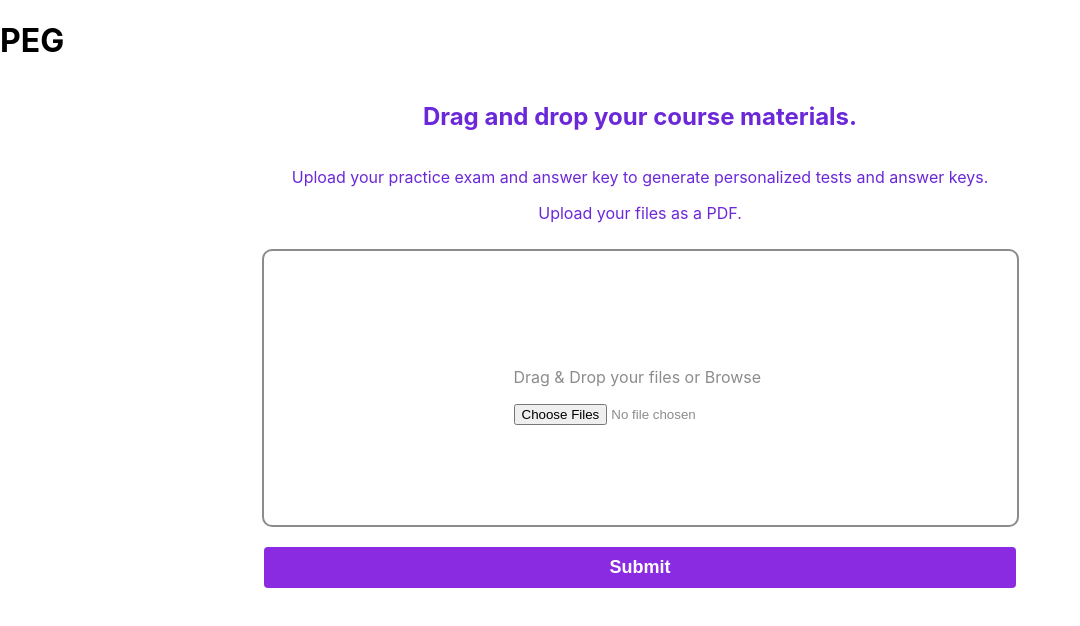
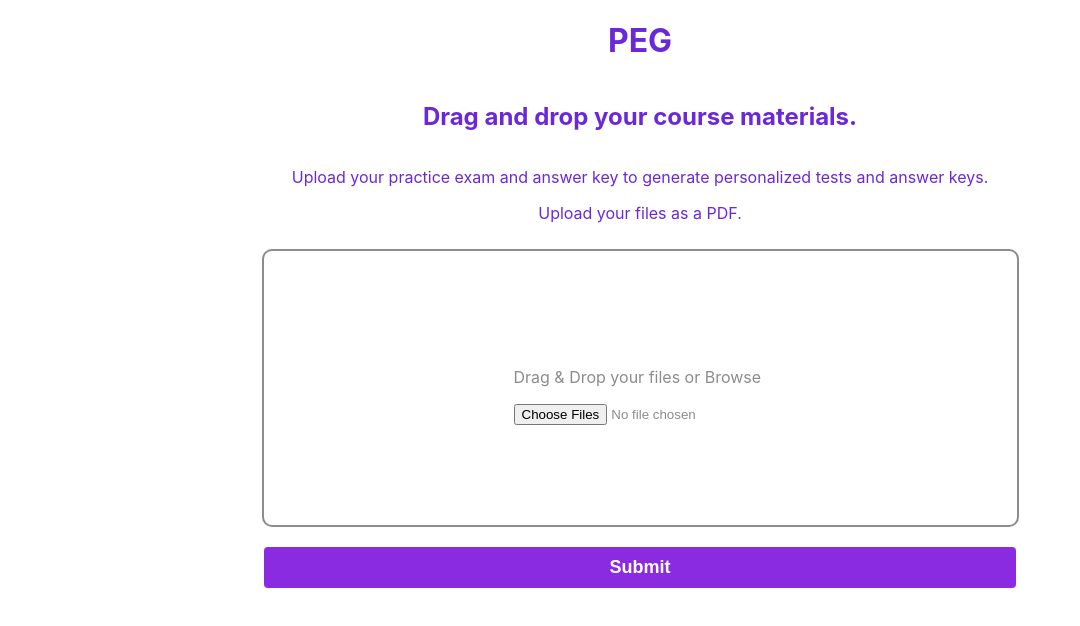
Before and after one commit to kcdevdes/Peg, a React (Create React App) app in the folder frontend/: page / in a window 1280 px wide. Shown: the top 626 px of the page, without its empty margins (0-1080 px from the left). Built offline with nearby package versions, Linux system fonts and the light colour scheme.

Commit message:
doc: update markdowns

```diff
--- a/frontend/src/page/Index/Index.js
+++ b/frontend/src/page/Index/Index.js
@@ -106,7 +106,7 @@ function Index() {
 
   return (
     <div className="main">
-      <h1>PEG</h1>
+      <h1 style={{textAlign: 'center', color: "#6b28d9"}}>PEG</h1>
         <div>
           <div className="container-1">
             <h2>Drag and drop your course materials.</h2>
```
Also changed, not shown: 2 other files (tests, documents, lock files or other folders).
